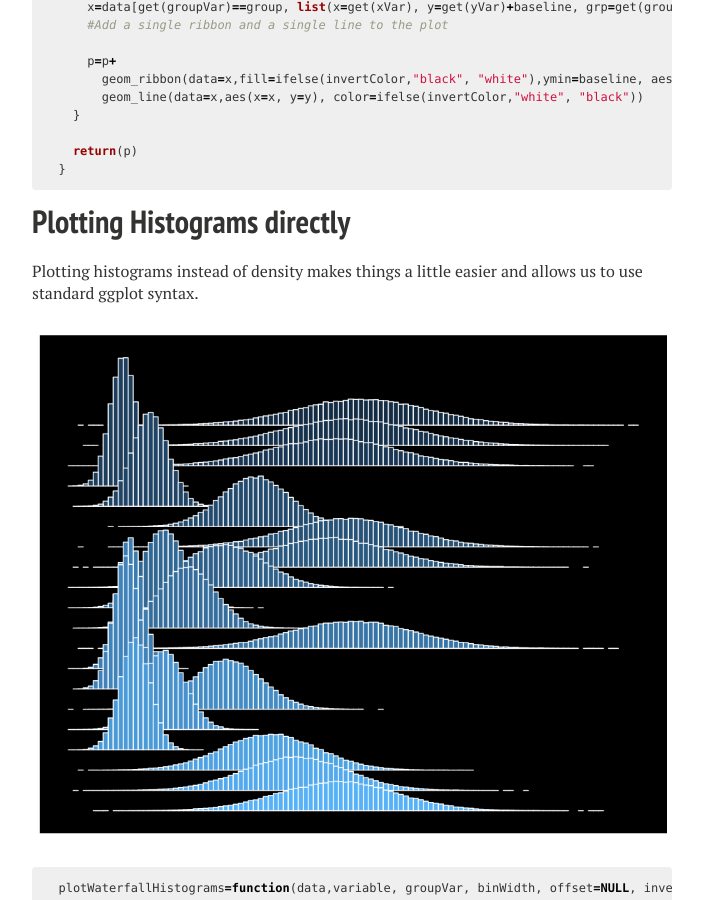
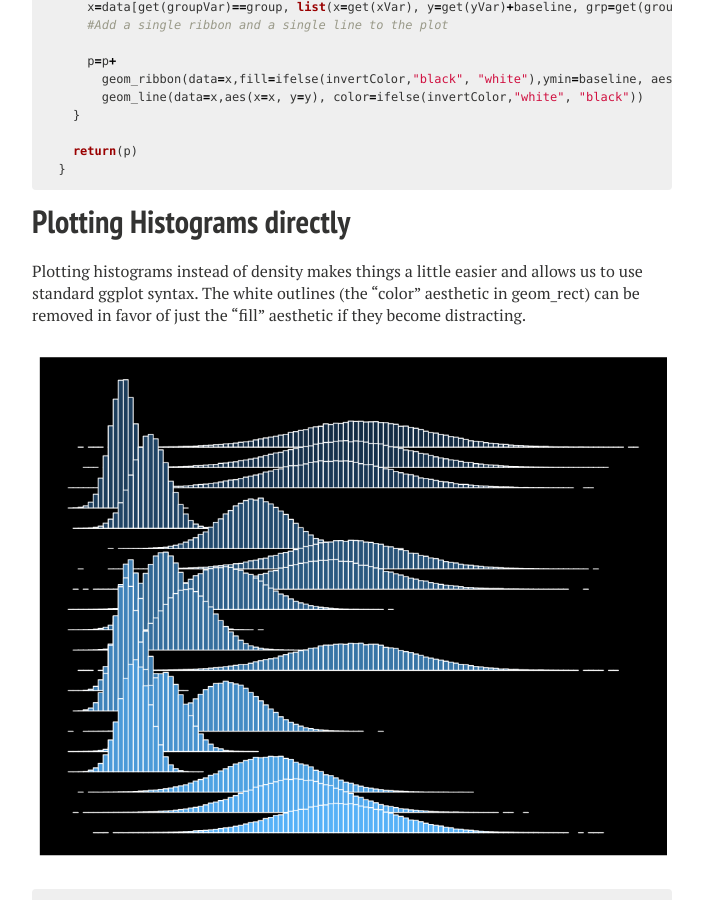
Before and after one commit to kdkavanagh/kdkavanagh, a Jekyll site: the page built from _posts/2016-11-05-waterfall-plots-with-ggplot2.md, in a window 1280 px wide and 900 px high, scrolled down 4051 px. Shown: the whole window, without its empty margins (288-991 px from the left). Built offline with Jekyll 4.4.1, drawn with Linux system fonts in a browser that asks for light colours; nearby versions of some CDN libraries; comment, search, counter and statistics services are not loaded.

Commit message:
add waterfall histo

```diff
--- a/_posts/2016-11-05-waterfall-plots-with-ggplot2.md
+++ b/_posts/2016-11-05-waterfall-plots-with-ggplot2.md
@@ -123,7 +123,7 @@ Changing our ggplot construction to individually add groups two layers at a time
 {% endhighlight %}
 
 # Plotting Histograms directly
-Plotting histograms instead of density makes things a little easier and allows us to use standard ggplot syntax.
+Plotting histograms instead of density makes things a little easier and allows us to use standard ggplot syntax. The white outlines (the "color" aesthetic in geom_rect) can be removed in favor of just the "fill" aesthetic if they become distracting.
 
 <figure>
 	<img src="/images/waterfallHisto.png">
```
